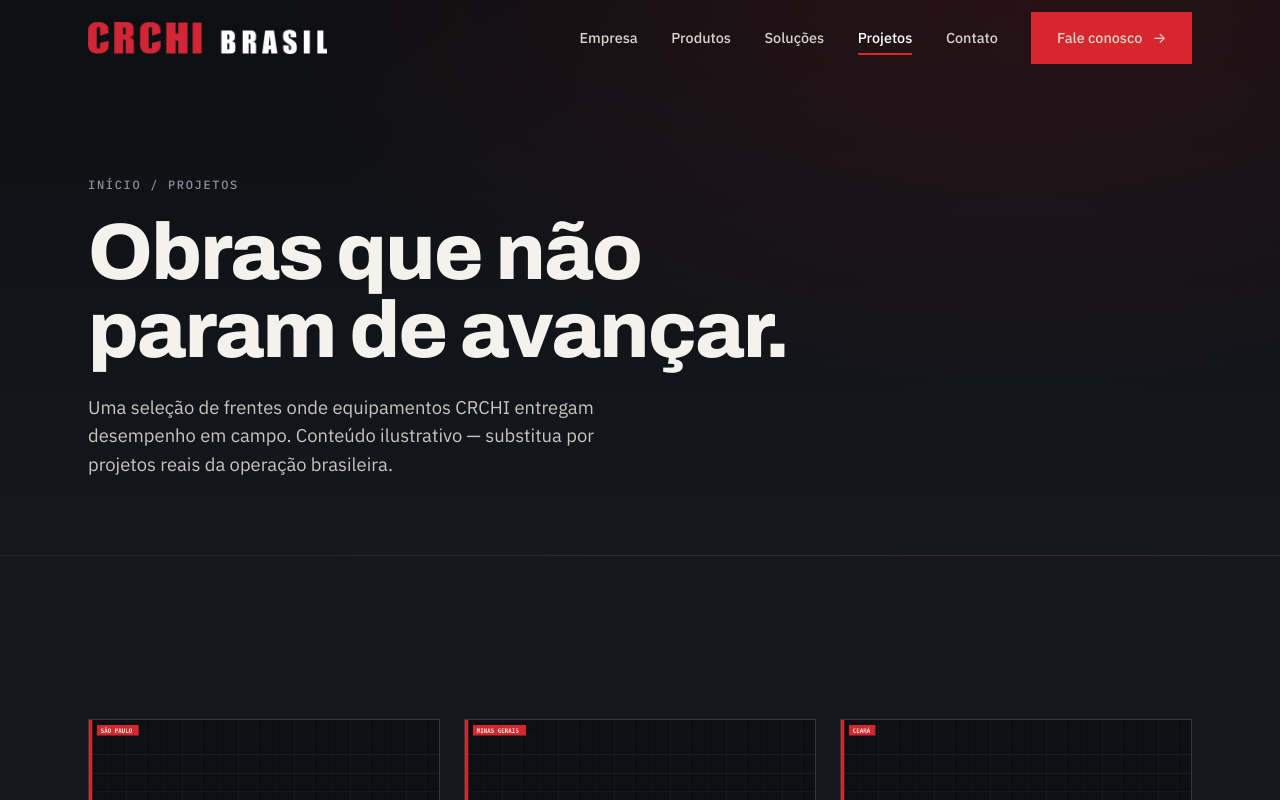
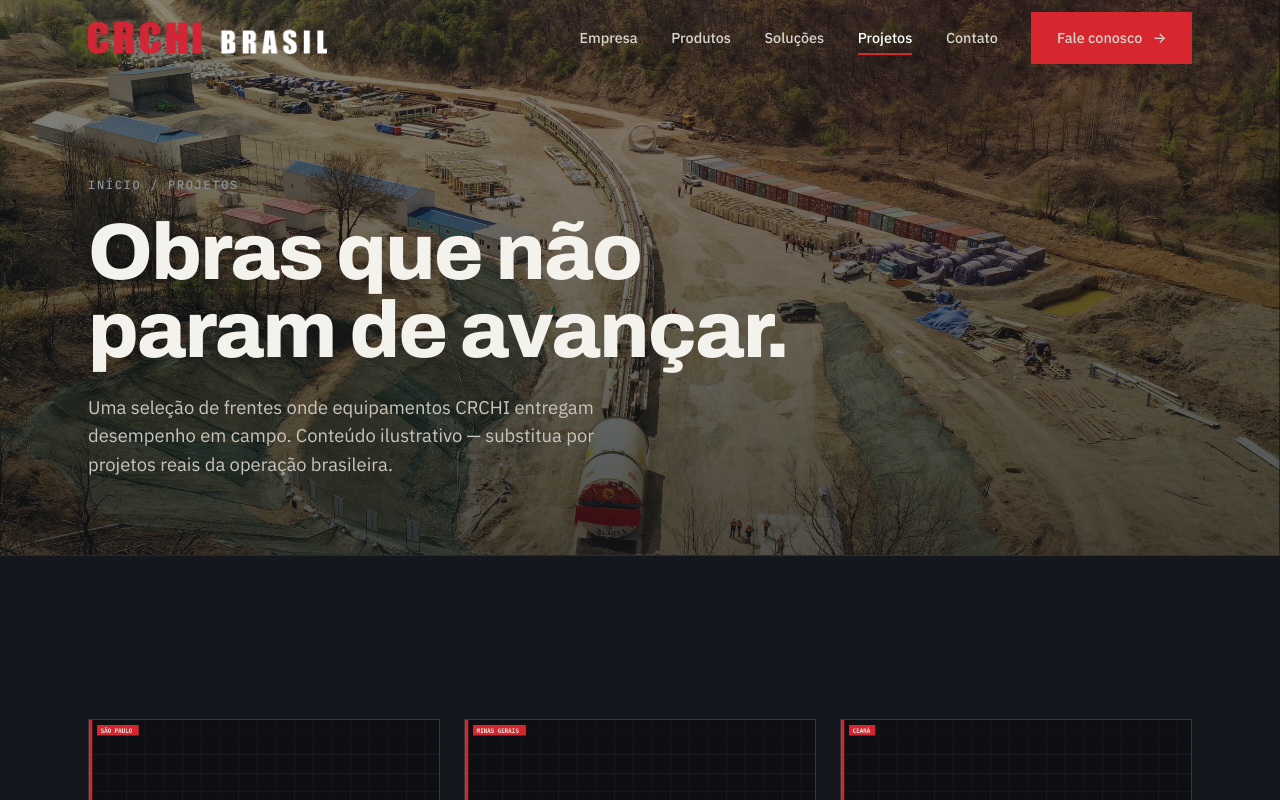
Before and after one commit to alexlaflor/crchi-brasil, a Next.js app: page /projetos in a window 1280 px wide. Shown: the top 800 px of the page. Built offline with nearby package versions, Linux system fonts and the light colour scheme.

Commit message:
Update page.js

```diff
--- a/app/projetos/page.js
+++ b/app/projetos/page.js
@@ -2,6 +2,7 @@
 import Image from 'next/image';
 import Reveal from '../components/Reveal';
 import { CASES, STATS } from '@/lib/content';
+const BASE = process.env.NEXT_PUBLIC_BASE_PATH || '';
 
 export const metadata = {
   title: 'Projetos',
@@ -12,7 +13,8 @@
 export default function Projetos() {
   return (
     <>
-      <section className="phero">
+<section className="phero has-bg">
+        <img className="phero-bg" src={`${BASE}/images/hero-projetos.jpg`} alt="" />
         <div className="wrap">
           <div className="crumb"><Link href="/">Início</Link> / Projetos</div>
           <h1>Obras que não<br />param de avançar.</h1>
```
